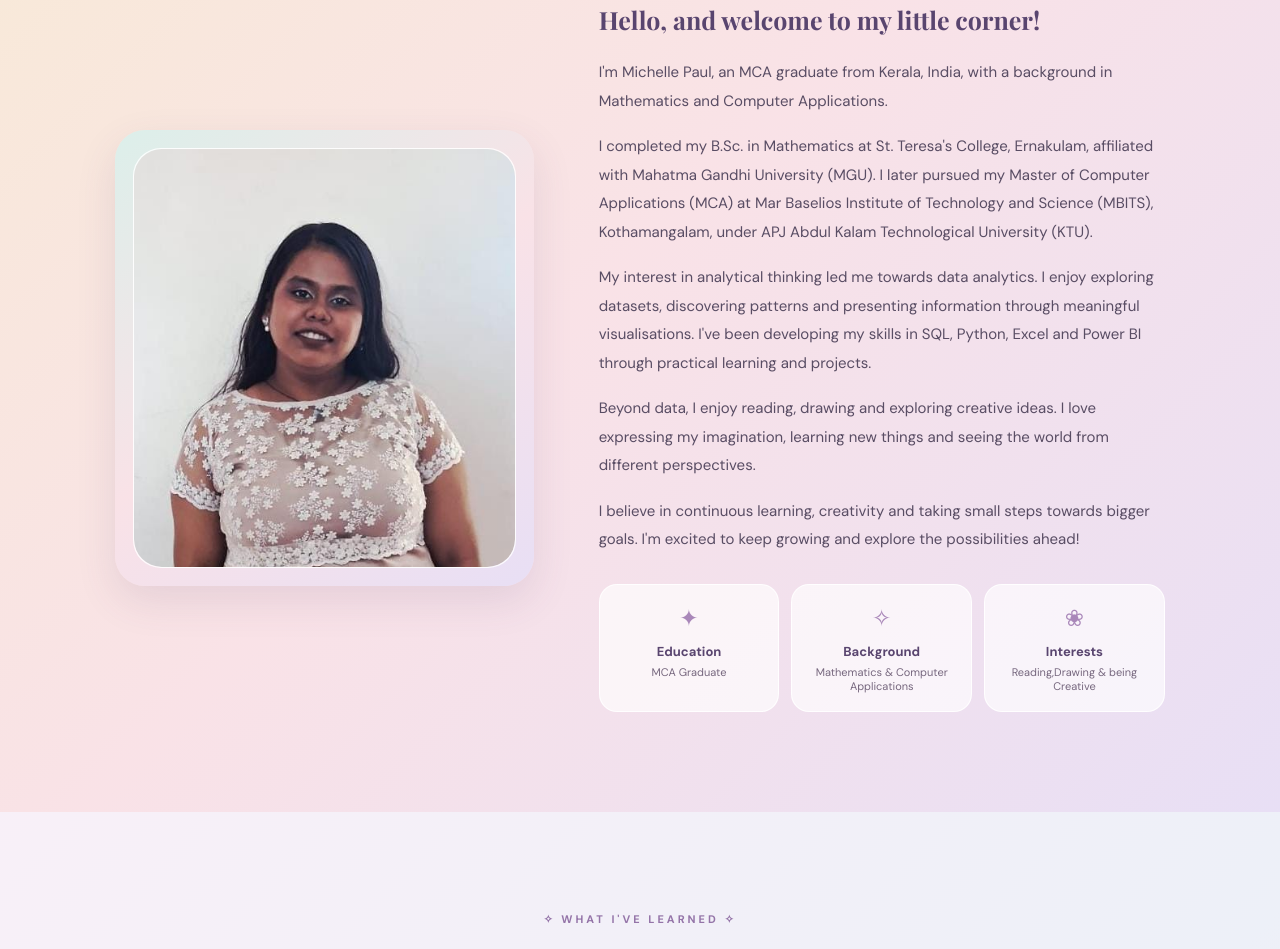
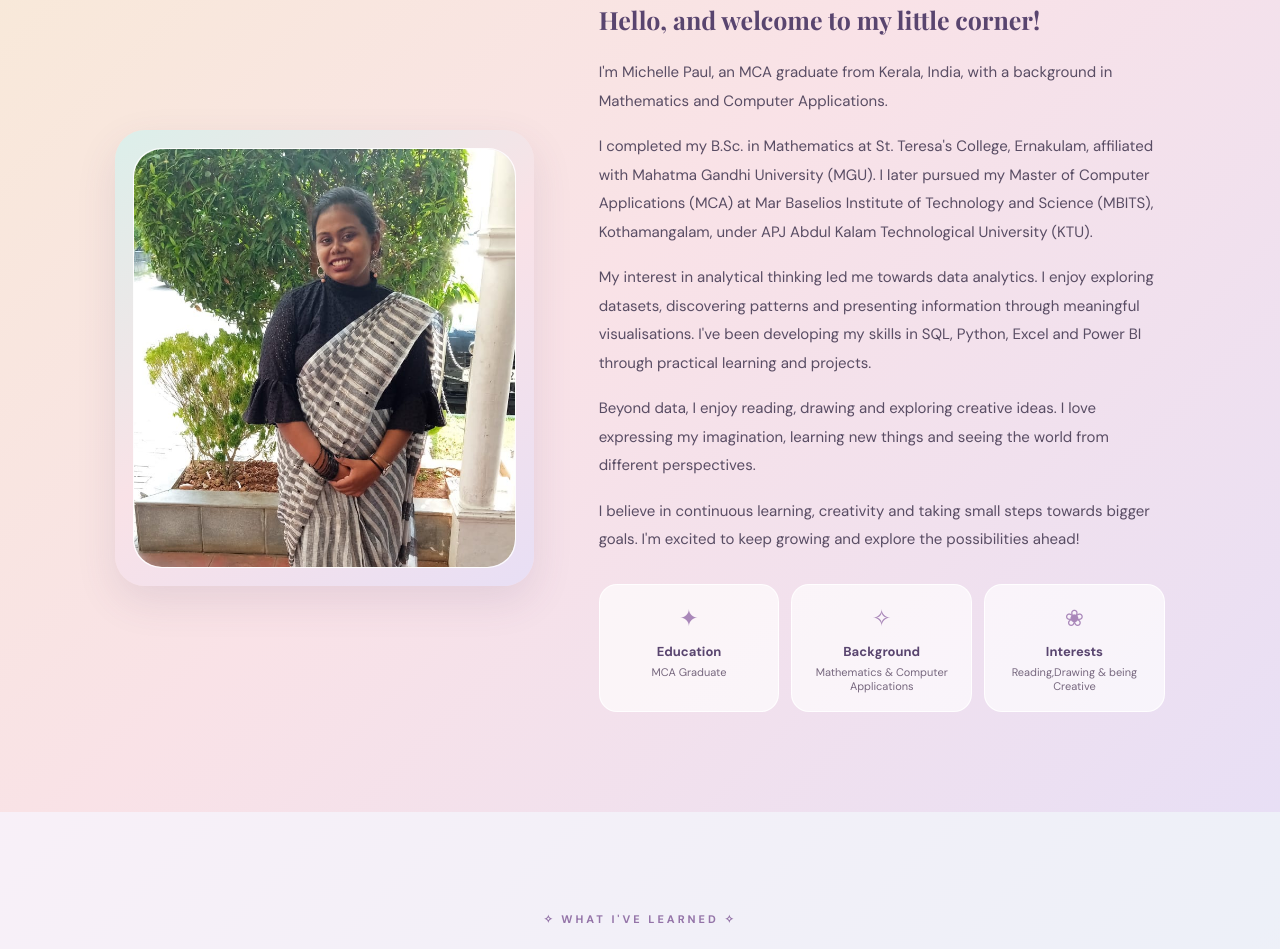
Before and after one commit to Michuzzz/michelle-portfolio, a plain HTML site: page index.html in a window 1280 px wide. Shown: the part 1287-2236 px from the top of the page. Drawn offline with nearby package versions, Linux system fonts and the light colour scheme.

```diff
--- a/index.html
+++ b/index.html
@@ -189,7 +189,7 @@
         <div class="about-art-inner">
 
             <img
-                src="michelle-photo.jpeg"
+                src="michellephoto.jpeg"
                 alt="Michelle Paul"
                 class="about-photo"
             >
```
